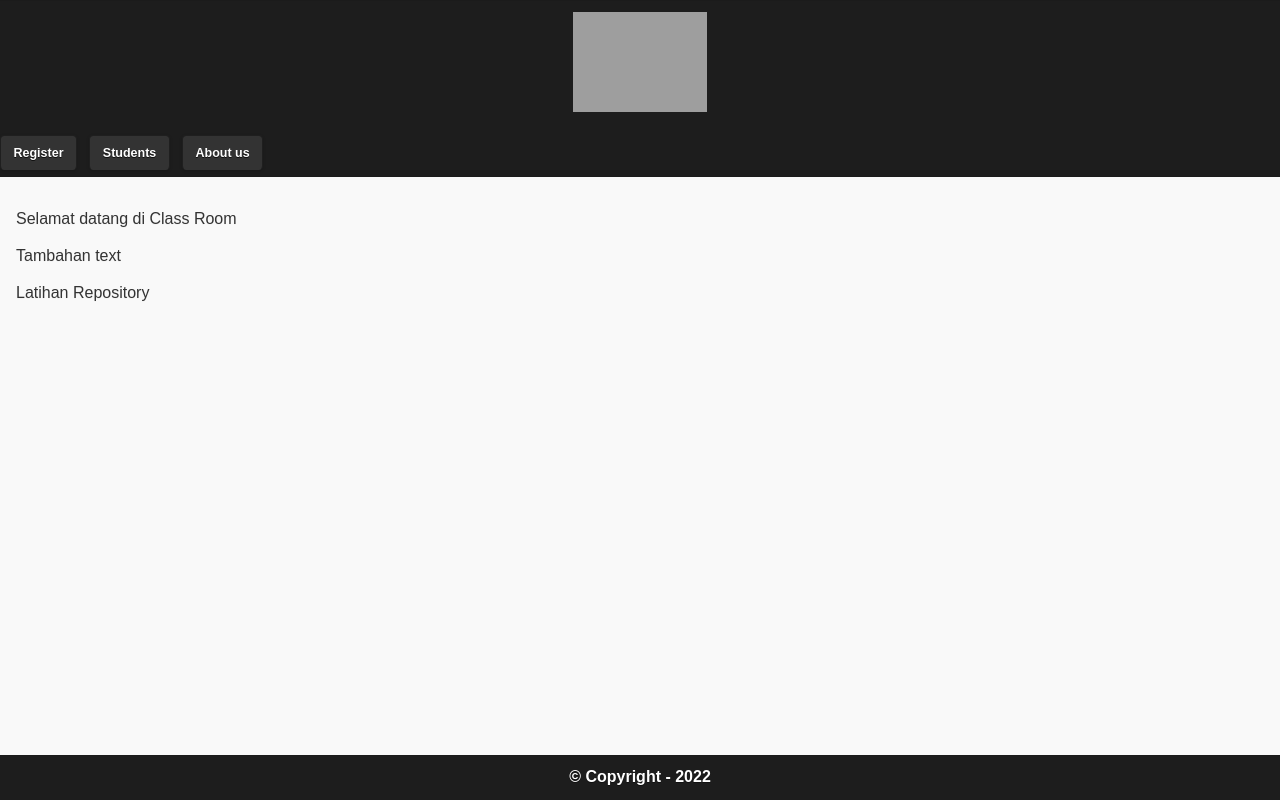
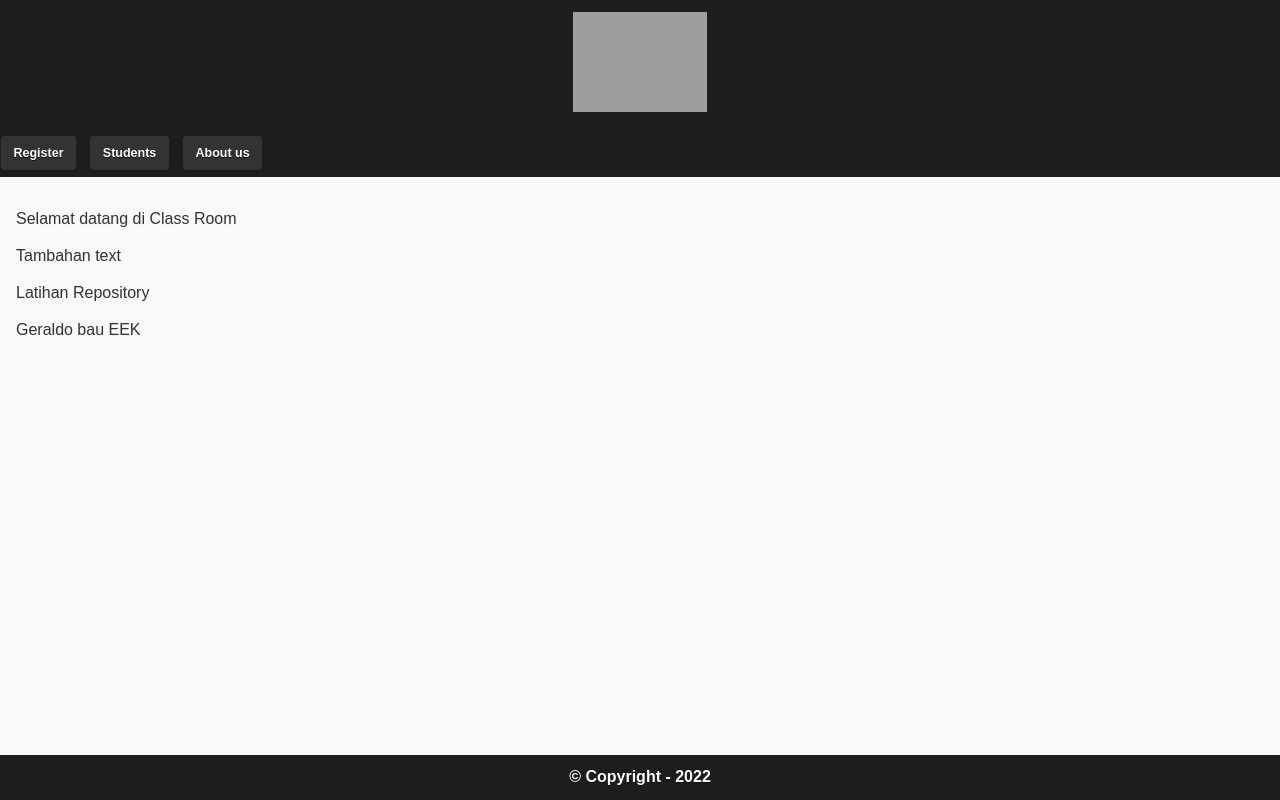
Before and after one commit to geraldoaaron/latihan3, a plain HTML site: page index.html in a window 1280 px wide. Drawn offline with nearby package versions, Linux system fonts and the light colour scheme; grey boxes are pictures that could not be loaded.

Commit message:
Update index.html

```diff
--- a/index.html
+++ b/index.html
@@ -44,6 +44,7 @@
             <p>Selamat datang di Class Room</p>
             <p>Tambahan text</p>
             <p>Latihan Repository</p>
+            <p>Geraldo bau EEK</p>
           </div>
           <footer data-role="footer" data-position="fixed" data-theme="b">
              <h3>&copy; Copyright - 2022</h3>
```
